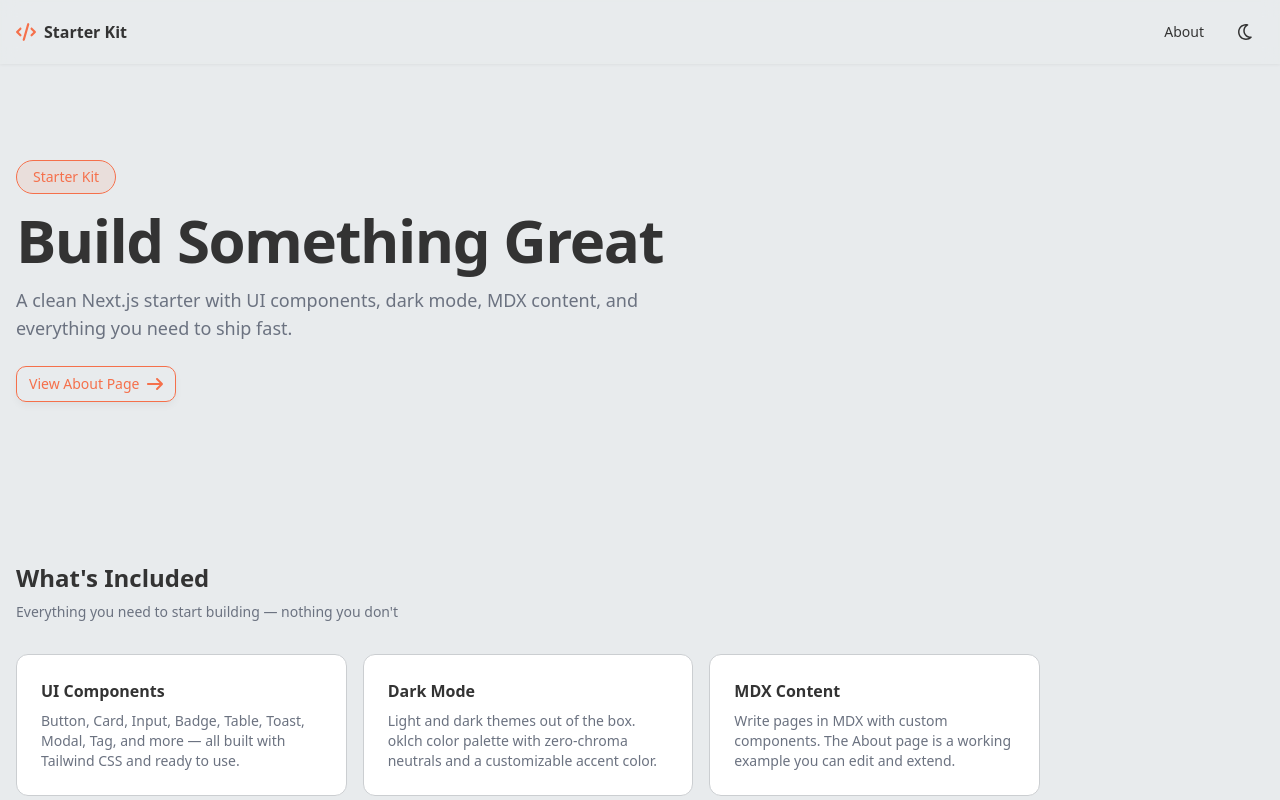
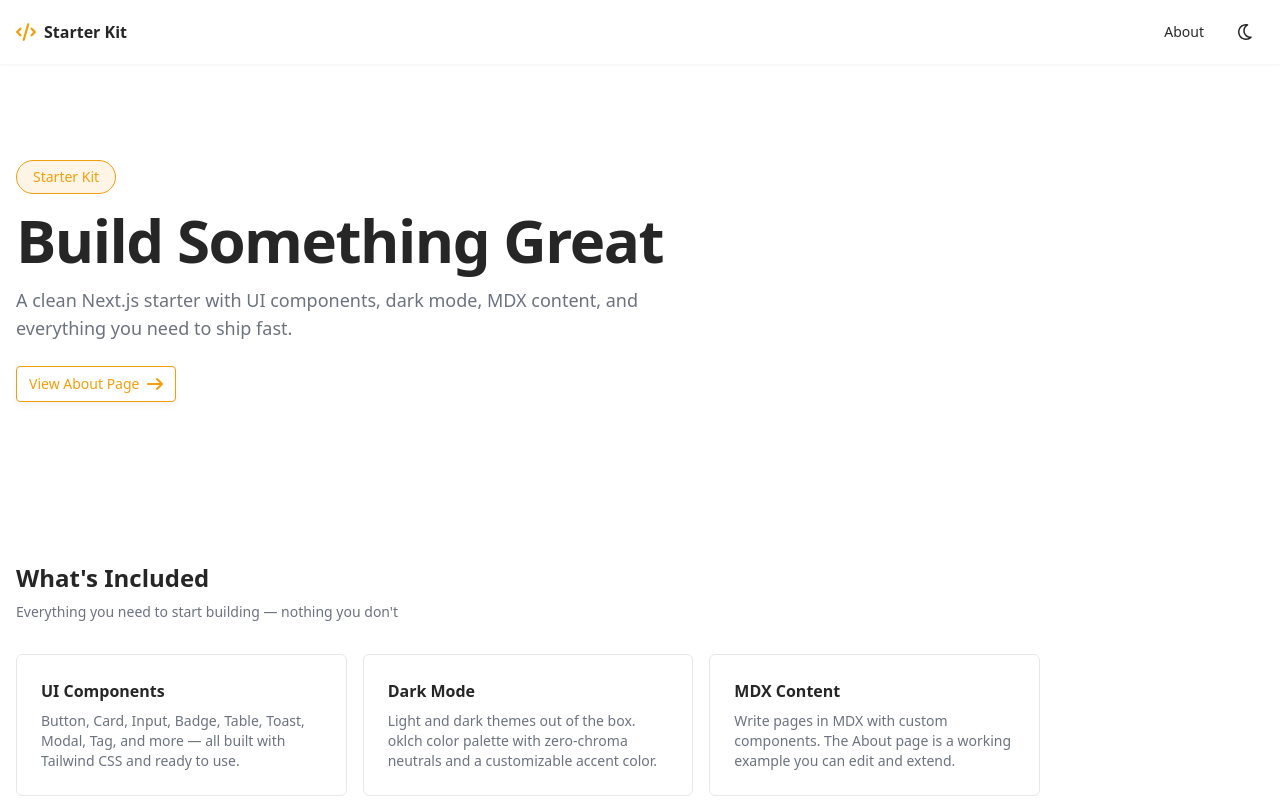
Before and after one commit to erikyuntantyo/turmerrific, a Next.js app: page / in a window 1280 px wide. Shown: the top 800 px of the page. Built offline with nearby package versions, Linux system fonts and the light colour scheme.

Commit message:
update theme to warm gold primary with pure neutral backgrounds

```diff
--- a/src/app/globals.css
+++ b/src/app/globals.css
@@ -36,7 +36,30 @@
 }
 
 :root {
-  --radius: 0.75rem;
+  --background: oklch(1.0000 0 0);
+  --foreground: oklch(0.2686 0 0);
+  --card: oklch(1.0000 0 0);
+  --card-foreground: oklch(0.2686 0 0);
+  --popover: oklch(1.0000 0 0);
+  --popover-foreground: oklch(0.2686 0 0);
+  --primary: oklch(0.7686 0.1647 70.0804);
+  --primary-foreground: oklch(0 0 0);
+  --secondary: oklch(0.9670 0.0029 264.5419);
+  --secondary-foreground: oklch(0.4461 0.0263 256.8018);
+  --muted: oklch(0.9846 0.0017 247.8389);
+  --muted-foreground: oklch(0.5510 0.0234 264.3637);
+  --accent: oklch(0.9869 0.0214 95.2774);
+  --accent-foreground: oklch(0.4732 0.1247 46.2007);
+  --destructive: oklch(0.6368 0.2078 25.3313);
+  --border: oklch(0.9276 0.0058 264.5313);
+  --input: oklch(0.9276 0.0058 264.5313);
+  --ring: oklch(0.7686 0.1647 70.0804);
+  --font-sans: Inter, sans-serif;
+  --font-mono: JetBrains Mono, monospace;
+  --radius: 0.375rem;
+  --shadow-xs: 0px 4px 8px -1px hsl(0 0% 0% / 0.05);
+  --shadow-sm: 0px 4px 8px -1px hsl(0 0% 0% / 0.10), 0px 1px 2px -2px hsl(0 0% 0% / 0.10);
+  --shadow-lg: 0px 4px 8px -1px hsl(0 0% 0% / 0.10), 0px 4px 6px -2px hsl(0 0% 0% / 0.10);
 
   /* sugar-high syntax highlighting — light */
   --sh-class: #2d5e9d;
@@ -48,31 +71,35 @@
   --sh-string: #00a99a;
   --sh-keyword: #f47067;
   --sh-comment: #a19595;
-  --background: oklch(0.9383 0.0042 236.4993);
-  --foreground: oklch(0.3211 0 0);
-  --card: oklch(1 0 0);
-  --card-foreground: oklch(0.3211 0 0);
-  --popover: oklch(1 0 0);
-  --popover-foreground: oklch(0.3211 0 0);
-  --primary: oklch(0.7 0.172 36.4421);
-  --primary-foreground: oklch(1 0 0);
-  --secondary: oklch(0.967 0.0029 264.5419);
-  --secondary-foreground: oklch(0.4461 0.0263 256.8018);
-  --muted: oklch(0.9846 0.0017 247.8389);
-  --muted-foreground: oklch(0.551 0.0234 264.3637);
-  --accent: oklch(0.9119 0.0222 243.8174);
-  --accent-foreground: oklch(0.3791 0.1378 265.5222);
-  --destructive: oklch(0.586 0.253 17.585);
-  --border: oklch(0.8500 0.0052 247.8822);
-  --input: oklch(0.97 0.0029 264.542);
-  --ring: oklch(0.7 0.172 36.4421);
   --panel-header: oklch(0.9383 0.0042 236.4993 / 50%);
+}
+
+.dark {
+  --background: oklch(0.2046 0 0);
+  --foreground: oklch(0.9219 0 0);
+  --card: oklch(0.2686 0 0);
+  --card-foreground: oklch(0.9219 0 0);
+  --popover: oklch(0.2686 0 0);
+  --popover-foreground: oklch(0.9219 0 0);
+  --primary: oklch(0.7686 0.1647 70.0804);
+  --primary-foreground: oklch(0 0 0);
+  --secondary: oklch(0.2686 0 0);
+  --secondary-foreground: oklch(0.9219 0 0);
+  --muted: oklch(0.2393 0 0);
+  --muted-foreground: oklch(0.7155 0 0);
+  --accent: oklch(0.4732 0.1247 46.2007);
+  --accent-foreground: oklch(0.9243 0.1151 95.7459);
+  --destructive: oklch(0.6368 0.2078 25.3313);
+  --border: oklch(0.3715 0 0);
+  --input: oklch(0.3715 0 0);
+  --ring: oklch(0.7686 0.1647 70.0804);
+  --font-sans: Inter, sans-serif;
+  --font-mono: JetBrains Mono, monospace;
+  --radius: 0.375rem;
   --shadow-xs: 0px 4px 8px -1px hsl(0 0% 0% / 0.05);
   --shadow-sm: 0px 4px 8px -1px hsl(0 0% 0% / 0.10), 0px 1px 2px -2px hsl(0 0% 0% / 0.10);
   --shadow-lg: 0px 4px 8px -1px hsl(0 0% 0% / 0.10), 0px 4px 6px -2px hsl(0 0% 0% / 0.10);
-}
 
-.dark {
   /* sugar-high syntax highlighting — dark */
   --sh-class: #4c97f8;
   --sh-identifier: #d1d5db;
@@ -83,29 +110,7 @@
   --sh-string: #7ee787;
   --sh-keyword: #ff7b72;
   --sh-comment: #8b949e;
-
-  --background: oklch(0.2598 0.0306 262.6666);
-  --foreground: oklch(0.9219 0 0);
-  --card: oklch(0.3106 0.0301 268.6365);
-  --card-foreground: oklch(0.9219 0 0);
-  --popover: oklch(0.29 0.0249 268.3986);
-  --popover-foreground: oklch(0.9219 0 0);
-  --primary: oklch(0.6397 0.172 36.4421);
-  --primary-foreground: oklch(1 0 0);
-  --secondary: oklch(0.3095 0.0266 266.7132);
-  --secondary-foreground: oklch(0.9219 0 0);
-  --muted: oklch(0.3095 0.0266 266.7132);
-  --muted-foreground: oklch(0.7155 0 0);
-  --accent: oklch(0.338 0.0589 267.5867);
-  --accent-foreground: oklch(0.8823 0.0571 254.1284);
-  --destructive: oklch(0.6368 0.2078 25.3313);
-  --border: oklch(0.3843 0.0301 269.7337);
-  --input: oklch(0.3843 0.0301 269.7337);
-  --ring: oklch(0.6397 0.172 36.4421);
   --panel-header: oklch(0.3095 0.0266 266.7132 / 80%);
-  --shadow-xs: 0px 4px 8px -1px hsl(0 0% 0% / 0.05);
-  --shadow-sm: 0px 4px 8px -1px hsl(0 0% 0% / 0.10), 0px 1px 2px -2px hsl(0 0% 0% / 0.10);
-  --shadow-lg: 0px 4px 8px -1px hsl(0 0% 0% / 0.10), 0px 4px 6px -2px hsl(0 0% 0% / 0.10);
 }
 
 @layer base {
```
